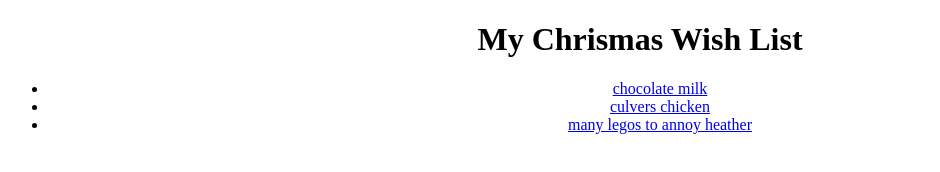
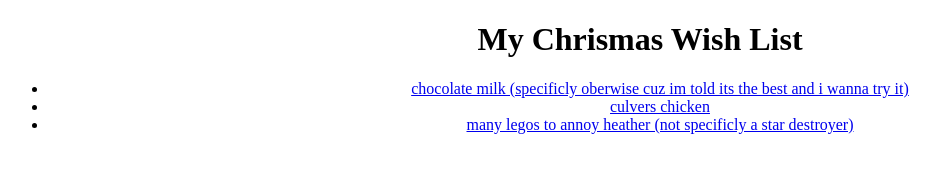
Before and after one commit to banana69696969/wishlist-website, a plain HTML site: page index.html in a window 1280 px wide. Shown: the whole page, without its empty margins (0-940 px from the left). Drawn offline with Linux system fonts and the light colour scheme.

Commit message:
Update index.html

```diff
--- a/index.html
+++ b/index.html
@@ -11,9 +11,9 @@ body {
 <body>
     <h1 class="list title">My Chrismas Wish List</h1>
     <ul class="list">
-        <li class="item-1"><a href="https://www.meijer.com/shopping/product/oberweis-chocolate-milk-1-2-gallon/61602901130.html">chocolate milk</a></li>
+        <li class="item-1"><a href="https://www.meijer.com/shopping/product/oberweis-chocolate-milk-1-2-gallon/61602901130.html">chocolate milk (specificly oberwise cuz im told its the best and i wanna try it)</a></li>
         <li class="item-2"><a href="https://www.culvers.com/menu-and-nutrition/chicken/menu-item-details/original-chicken-tenders--4-piece">culvers chicken</a></li>
-        <li class="item-3"><a href="https://www.lego.com/en-us/product/imperial-star-destroyer-75252">many legos to annoy heather</a></li>
+        <li class="item-3"><a href="https://www.lego.com/en-us/product/imperial-star-destroyer-75252">many legos to annoy heather (not specificly a star destroyer)</a></li>
     </ul>
 </body>
 </html>
```
